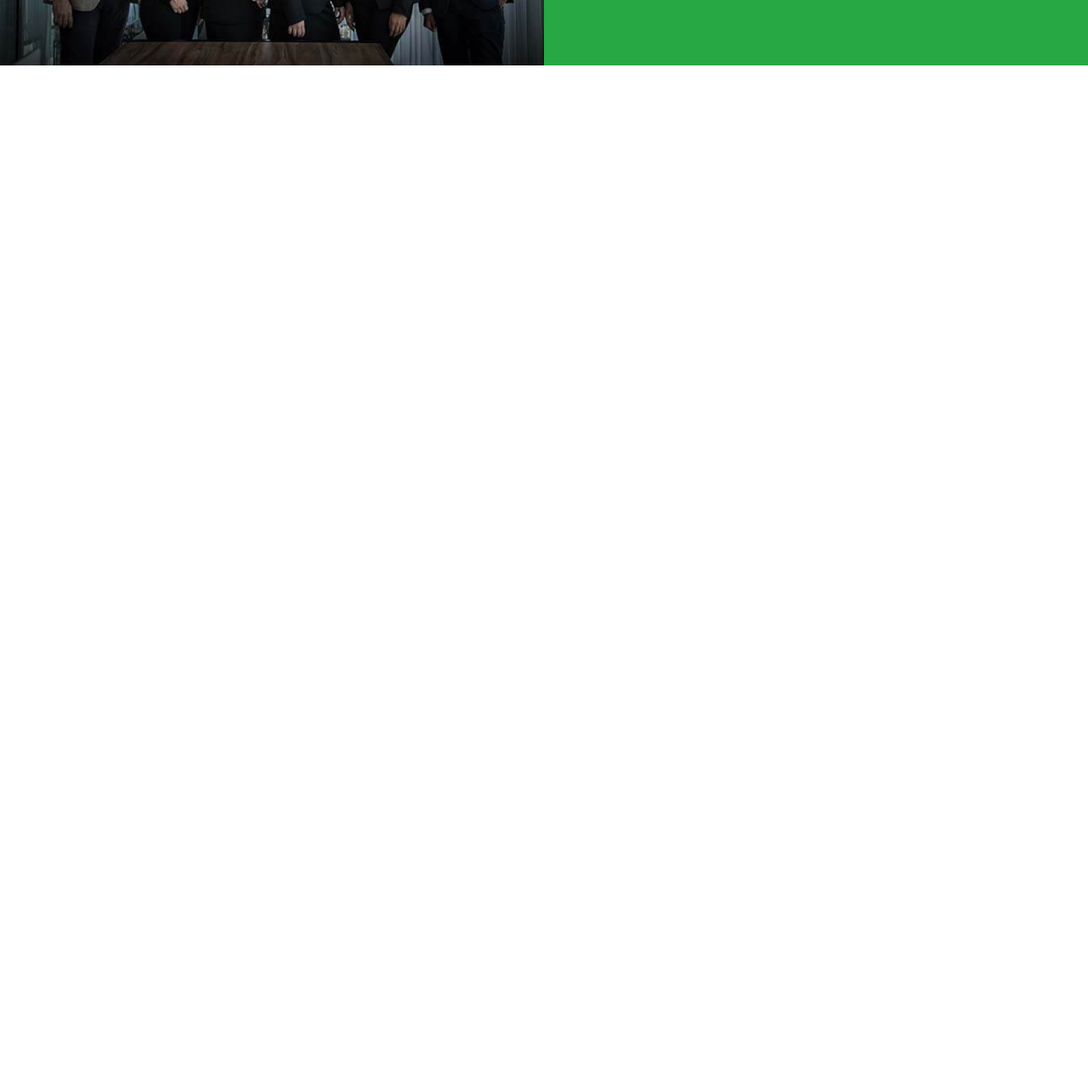
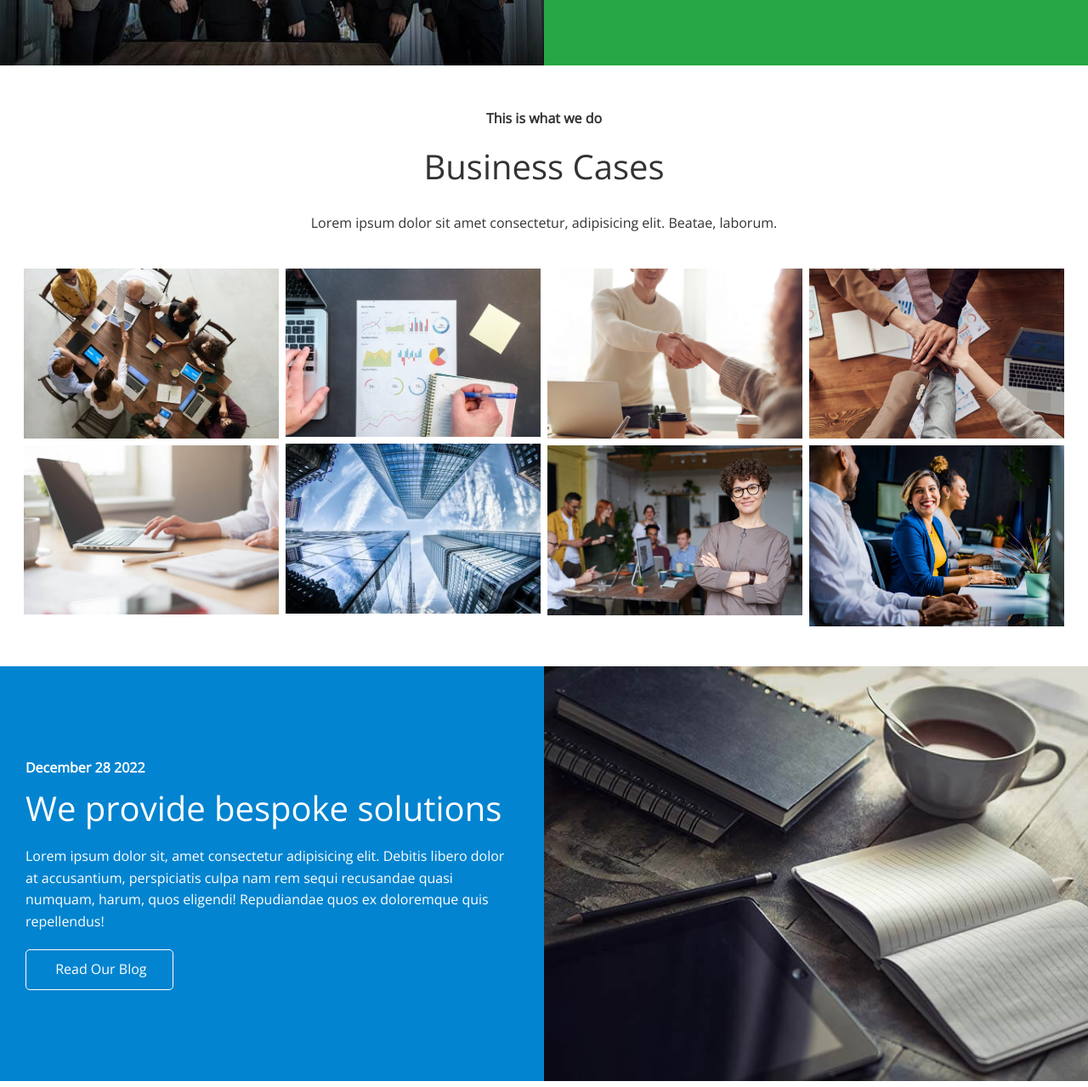
Before and after one commit to jorgeluissoto/finance_website, a plain HTML site: page index.html in a window 1280 px wide. Shown: the part 1442-2721 px from the top of the page at 85% size. Before the commit the page ends 1526 px from the top, so only its background shows below. Drawn offline with nearby package versions, Linux system fonts and the light colour scheme.

Commit message:
added the blog and cases section of the website

```diff
--- a/css/style.css
+++ b/css/style.css
@@ -107,3 +107,7 @@ img{
   border-radius: 50%;
   margin-bottom: 15px;
 }
+/* Cases */
+.cases img:hover{
+  opacity: 0.7;
+}
--- a/css/utilities.css
+++ b/css/utilities.css
@@ -50,6 +50,9 @@
   padding: 20px;
 }
 /* Flex columns */
+.flex-columns.flex-reverse .row{
+  flex-direction: row-reverse;
+}
 .flex-columns .row{
   display: flex;
   flex-direction: row;
@@ -88,3 +91,33 @@
 .flex-columns p{
   margin: 20px 0;
 }
+/* Section Header */
+.section-header{
+  padding: 30px;
+  display: flex;
+  flex-direction: column;
+  align-items: center;
+  justify-content: center;
+  text-align: center;
+}
+.section-header h2{
+  font-size: 40px;
+  margin: 20px 0;
+}
+.section-padding{
+  padding: 20px 20px 40px;
+}
+/* Flex Grid */
+.flex-grid .row{
+  display: flex;
+  flex-wrap: wrap;
+  padding: 0 4px;
+}
+.flex-grid .column{
+  flex: 1;
+  max-width: 25%;
+  padding: 0 4px;
+}
+.flex-grid .column img{
+  width: 100%;
+}
--- a/index.html
+++ b/index.html
@@ -83,6 +83,54 @@
         </div>
       </div>
     </section>
+
+    <!-- Cases -->
+    <section id="cases" class="cases flex-grid section-padding">
+      <header class="section-header">
+        <h4>This is what we do</h4>
+        <h2>Business Cases</h2>
+        <p>Lorem ipsum dolor sit amet consectetur, adipisicing elit. Beatae, laborum.</p>
+      </header>
+      <div class="row">
+        <div class="column">
+          <img src="./image_resources/cases/cases1.jpg" alt="">
+          <img src="./image_resources/cases/cases2.jpg" alt="">
+        </div>
+        <div class="column">
+          <img src="./image_resources/cases/cases3.jpg" alt="">
+          <img src="./image_resources/cases/cases4.jpg" alt="">
+        </div>
+        <div class="column">
+          <img src="./image_resources/cases/cases5.jpg" alt="">
+          <img src="./image_resources/cases/cases6.jpg" alt="">
+        </div>
+        <div class="column">
+          <img src="./image_resources/cases/cases7.jpg" alt="">
+          <img src="./image_resources/cases/cases8.jpg" alt="">
+        </div>
+      </div>
+    </section>
+
+    <section id="blog" class="blog flex-columns flex-reverse">
+      <div class="row">
+        <div class="column">
+          <div class="column-1">
+            <img src="/image_resources/home/blog.jpg" alt="">
+          </div>
+        </div>
+        <div class="column">
+          <div class="column-2 bg-secondary">
+            <h4>December 28 2022</h4>
+            <h2>We provide bespoke solutions</h2>
+            <p>Lorem ipsum dolor sit, amet consectetur adipisicing elit. Debitis libero dolor at accusantium, perspiciatis culpa nam rem sequi recusandae quasi numquam, harum, quos eligendi! Repudiandae quos ex doloremque quis repellendus!</p>
+            <a href="#" class="btn btn-outline">
+              <i class="fas fa-chevron"></i>
+              Read Our Blog
+            </a>
+          </div>
+        </div>
+      </div>
+    </section>
   </main>
 </body>
 </html>
```
